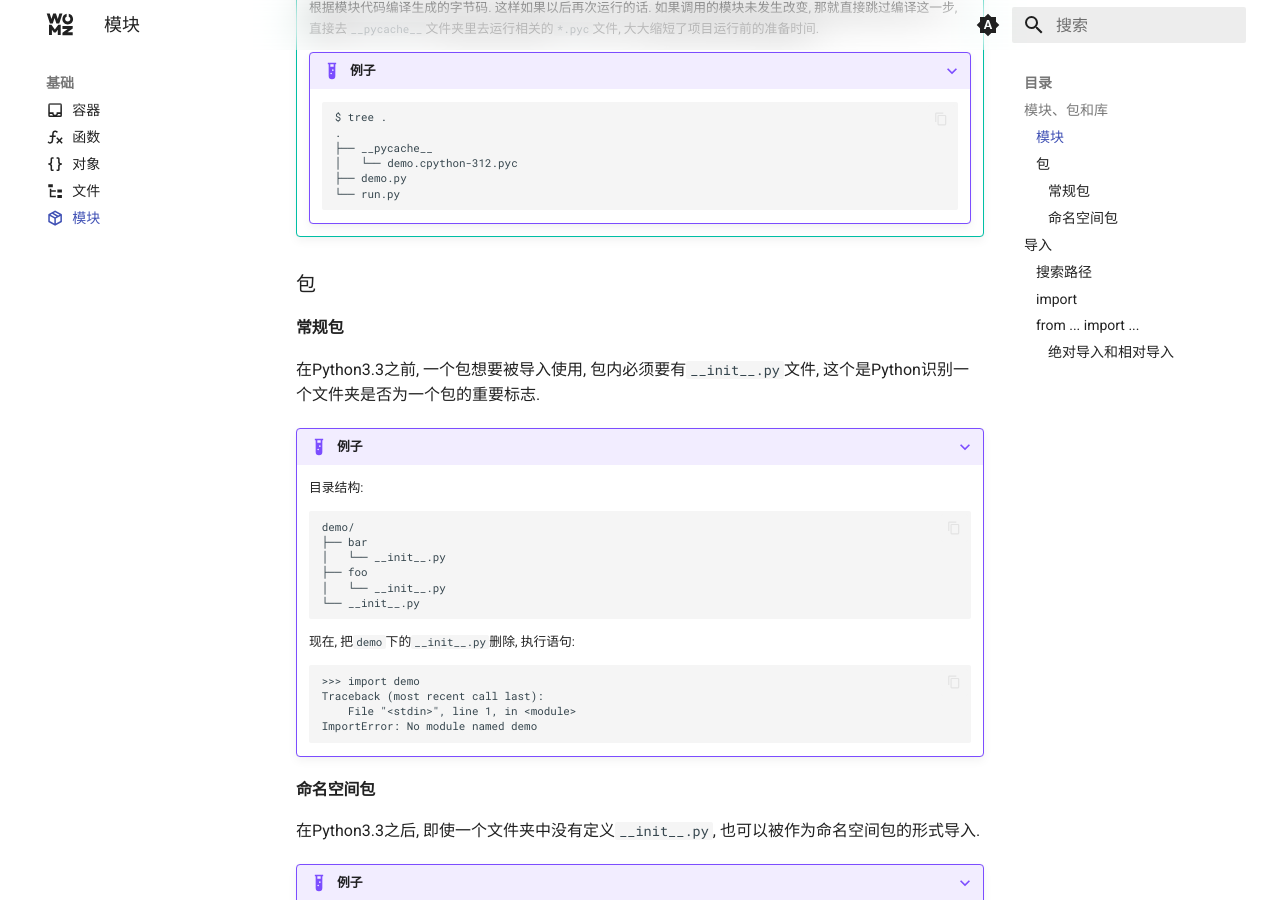
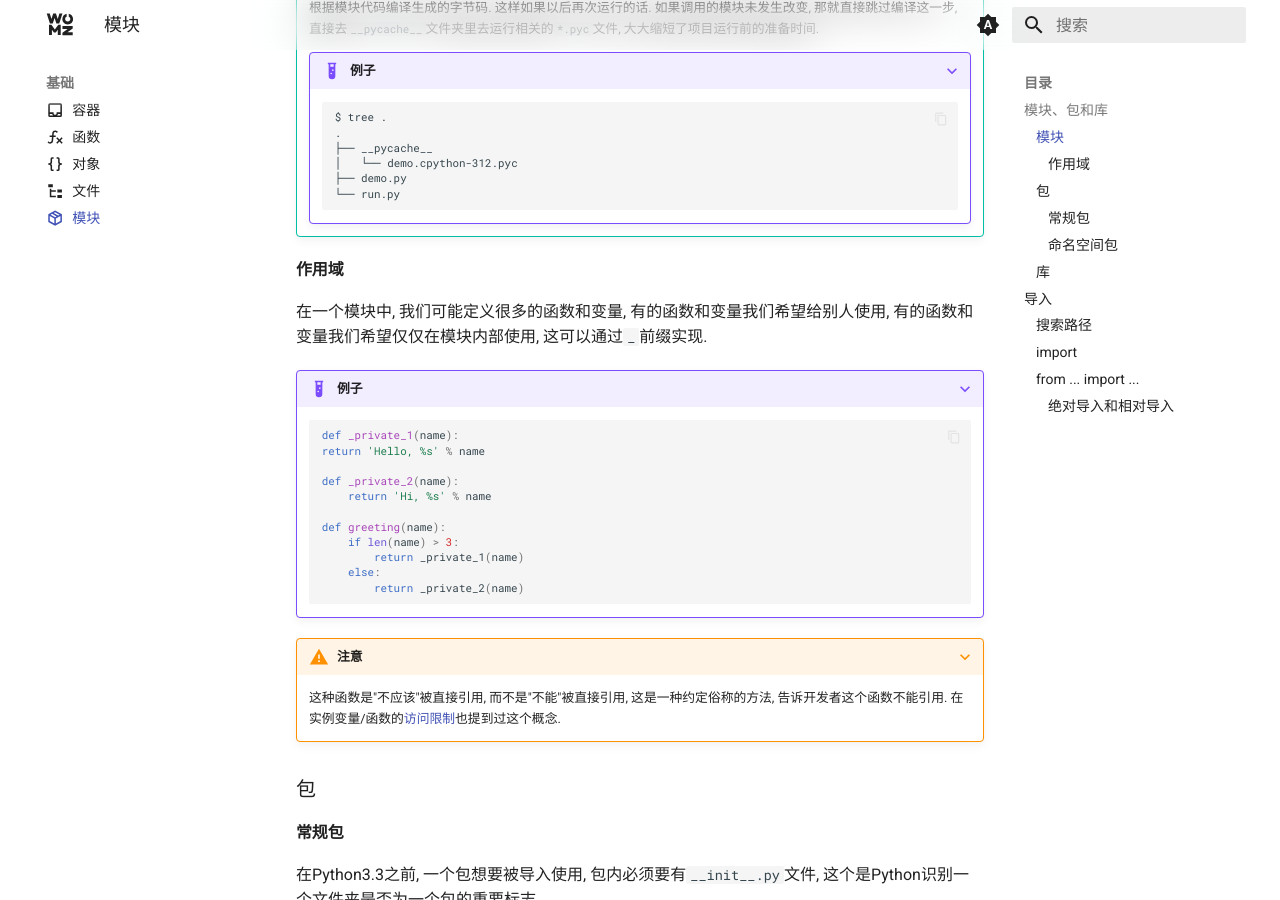
Before and after one commit to sigmax01/py, an MkDocs documentation site: the page built from docs/基础/模块.md, in a window 1280 px wide and 900 px high, scrolled down 1700 px. Built offline with MkDocs 1.6.1 and Material for MkDocs 9.7.7, drawn with Linux system fonts in a browser that asks for light colours; comment, search, counter and statistics services are not loaded; some of the changed text lies outside the part shown.

Commit message:
docs: Update module documentation for improved code organization and clarity

````diff
--- a/docs/基础/模块.md
+++ b/docs/基础/模块.md
@@ -93,6 +93,30 @@ comments: true
         └── run.py
         ```
 
+#### 作用域
+
+在一个模块中, 我们可能定义很多的函数和变量, 有的函数和变量我们希望给别人使用, 有的函数和变量我们希望仅仅在模块内部使用, 这可以通过`_`前缀实现.
+
+???+ example "例子"
+
+    ```py
+    def _private_1(name):
+    return 'Hello, %s' % name
+
+    def _private_2(name):
+        return 'Hi, %s' % name
+
+    def greeting(name):
+        if len(name) > 3:
+            return _private_1(name)
+        else:
+            return _private_2(name)
+    ```
+
+???+ warning "注意"
+
+    这种函数是"不应该"被直接引用, 而不是"不能"被直接引用, 这是一种约定俗称的方法, 告诉开发者这个函数不能引用. 在实例变量/函数的[访问限制](/基础/对象/#访问限制)也提到过这个概念.
+
 ### 包
 
 #### 常规包
@@ -144,6 +168,10 @@ comments: true
     ```
 
     并没有报错
+
+### 库
+
+库是一定功能代码的集合, 通常认为他是一个完整的项目打包.
 
 ## 导入
 
@@ -457,3 +485,4 @@ comments: true
 [^1]: 【基础】什么是包、模块和库？—Python&图像处理教程 文档. (n.d.). Retrieved June 15, 2024, from http://await.fun/PythonTutorial/p06/1.html
 [^2]: python中import的用法—PythonJoy. (n.d.). Retrieved June 15, 2024, from https://joy9191.github.io/16196181446571.html
 [^3]: 以python -m site命令为例解释-m选项-CSDN博客. (n.d.). Retrieved June 16, 2024, from https://blog.csdn.net/jiaxin576/article/details/138574683
+[^4]: 使用模块. (n.d.). Retrieved June 16, 2024, from https://www.liaoxuefeng.com/wiki/1016959663602400/1017455068170048
````
Also changed, not shown: docs/基础/对象.md (+1 -1 lines).
